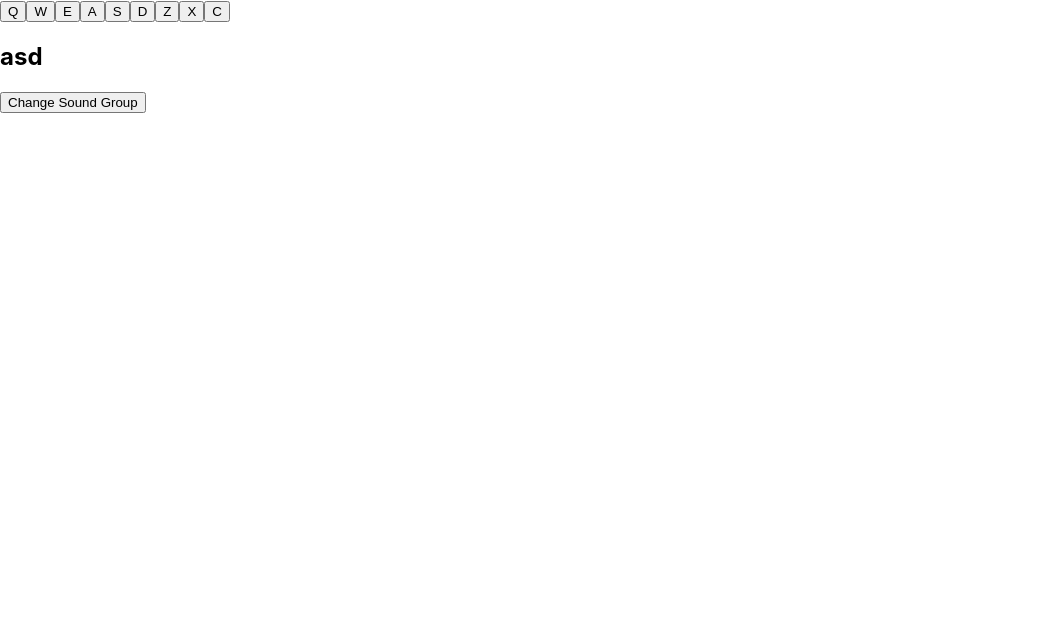
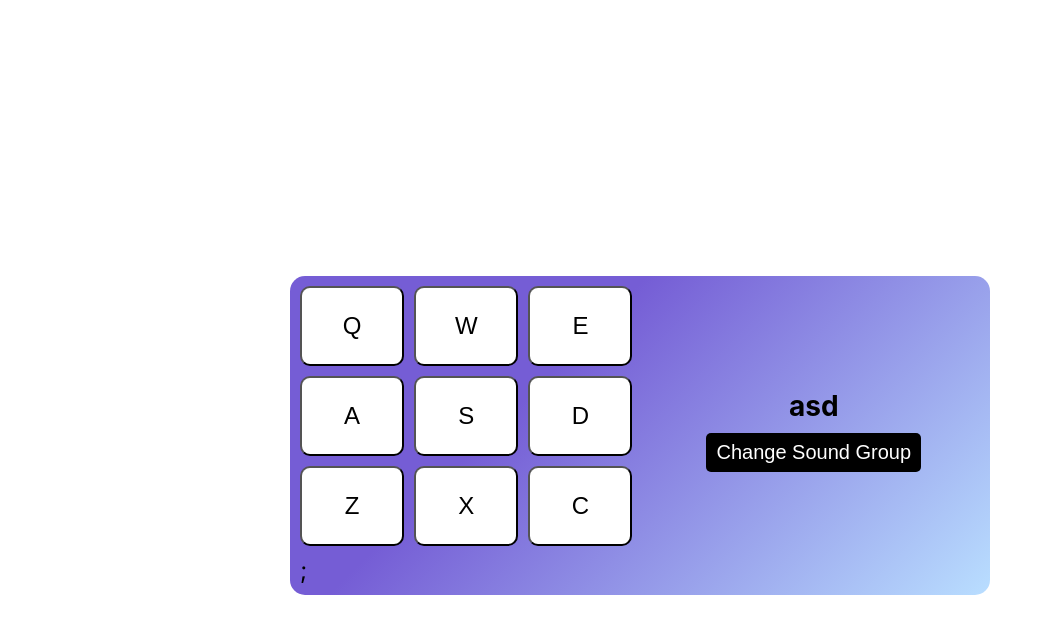
Before and after one commit to CanOguzz/react-drum-machine, a React (Create React App) app: page / in a window 1280 px wide. Shown: the top 634 px of the page, without its empty margins (0-1053 px from the left). Built offline with nearby package versions, Linux system fonts and the light colour scheme.

Commit message:
styling code add into css

```diff
--- a/src/Components/DrumMachine/DrumMachine.css
+++ b/src/Components/DrumMachine/DrumMachine.css
@@ -0,0 +1,85 @@
+*{
+    margin: 0;
+  }
+
+  body {
+    font-size: 24px;
+  }
+
+  h2 {
+    font-size: 28px
+  }
+
+  #drum-machine {
+    margin: 15px;
+    height: 100vh;
+    display: flex;
+    align-items: center;
+    flex-direction: column;
+    justify-content: center;
+  }
+
+  .wrapper {
+      width: 100%;
+      display: grid;
+      padding: 10px;
+      grid-gap: 15px;
+      margin-top: 40px;
+      border-radius: 15px;
+      grid-template-columns: 1fr;
+      background-image: linear-gradient(
+  -225deg
+  , #755dd5 35%, #b9deff 100%);
+  }
+
+  .keyboard {
+      display: grid;
+      grid-gap: 10px;
+      grid-template-columns: repeat(3, 1fr);
+  }
+
+  .keyboard .drum-pad {
+    width: 100%;
+    height: 80px;
+    outline: none;
+    font-size: 24px;
+    cursor: pointer;
+    border-radius: 10px;
+    background-color: #ffffff;
+    transition: all .3s ease-in-out
+  }
+
+  @media(min-width: 768px){
+    .wrapper {
+        width: 680px;
+    }
+  }
+
+  @media(min-width: 992px){
+    .wrapper {
+       grid-template-columns: 1fr 1fr;
+    }
+  }
+
+  .controle {
+    display: flex;
+    align-items: center;
+    flex-direction: column;
+    justify-content: center;
+  }
+
+  .controle > button,
+  .controle > input,
+  .controle > h2{
+    margin-bottom: 10px
+  }
+
+  .controle button{
+    border: none;
+    color: #ffffff;
+    cursor: pointer;
+    font-size: 20px;
+    padding: 8px 10px;
+    border-radius: 5px;
+    background-color: #000000;
+  }
--- a/src/Components/DrumMachine/DrumMachine.jsx
+++ b/src/Components/DrumMachine/DrumMachine.jsx
@@ -58,62 +58,61 @@ const firstSoundsGroup = [
   },
 ];
 
-
 const secondSoundsGroup = [
   {
     keyCode: 81,
-      keyTrigger: 'Q',
-      id: 'Chord-1',
-      url: 'https://s3.amazonaws.com/freecodecamp/drums/Chord_1.mp3'
+    keyTrigger: "Q",
+    id: "Chord-1",
+    url: "https://s3.amazonaws.com/freecodecamp/drums/Chord_1.mp3",
   },
   {
     keyCode: 87,
-      keyTrigger: 'W',
-      id: 'Chord-2',
-      url: 'https://s3.amazonaws.com/freecodecamp/drums/Chord_2.mp3'
+    keyTrigger: "W",
+    id: "Chord-2",
+    url: "https://s3.amazonaws.com/freecodecamp/drums/Chord_2.mp3",
   },
   {
     keyCode: 69,
-      keyTrigger: 'E',
-      id: 'Chord-3',
-      url: 'https://s3.amazonaws.com/freecodecamp/drums/Chord_3.mp3'
+    keyTrigger: "E",
+    id: "Chord-3",
+    url: "https://s3.amazonaws.com/freecodecamp/drums/Chord_3.mp3",
   },
   {
     keyCode: 65,
-      keyTrigger: 'A',
-      id: 'Shaker',
-      url: 'https://s3.amazonaws.com/freecodecamp/drums/Give_us_a_light.mp3'
+    keyTrigger: "A",
+    id: "Shaker",
+    url: "https://s3.amazonaws.com/freecodecamp/drums/Give_us_a_light.mp3",
   },
   {
     keyCode: 83,
-      keyTrigger: 'S',
-      id: 'Open-HH',
-      url: 'https://s3.amazonaws.com/freecodecamp/drums/Dry_Ohh.mp3'
+    keyTrigger: "S",
+    id: "Open-HH",
+    url: "https://s3.amazonaws.com/freecodecamp/drums/Dry_Ohh.mp3",
   },
   {
     keyCode: 68,
-      keyTrigger: 'D',
-      id: 'Closed-HH',
-      url: 'https://s3.amazonaws.com/freecodecamp/drums/Bld_H1.mp3'
+    keyTrigger: "D",
+    id: "Closed-HH",
+    url: "https://s3.amazonaws.com/freecodecamp/drums/Bld_H1.mp3",
   },
   {
     keyCode: 90,
-      keyTrigger: 'Z',
-      id: 'Punchy-Kick',
-      url: 'https://s3.amazonaws.com/freecodecamp/drums/punchy_kick_1.mp3'
+    keyTrigger: "Z",
+    id: "Punchy-Kick",
+    url: "https://s3.amazonaws.com/freecodecamp/drums/punchy_kick_1.mp3",
   },
   {
     keyCode: 88,
-      keyTrigger: 'X',
-      id: 'Side-Stick',
-      url: 'https://s3.amazonaws.com/freecodecamp/drums/side_stick_1.mp3'
+    keyTrigger: "X",
+    id: "Side-Stick",
+    url: "https://s3.amazonaws.com/freecodecamp/drums/side_stick_1.mp3",
   },
   {
     keyCode: 67,
-      keyTrigger: 'C',
-      id: 'Snare',
-      url: 'https://s3.amazonaws.com/freecodecamp/drums/Brk_Snr.mp3'
-    }
+    keyTrigger: "C",
+    id: "Snare",
+    url: "https://s3.amazonaws.com/freecodecamp/drums/Brk_Snr.mp3",
+  },
 ];
 
 const soundsName = {
@@ -123,7 +122,7 @@ const soundsName = {
 
 const soundsGroup = {
   heaterKit: firstSoundsGroup,
-  smoothPianoKit: secondSoundsGroup
+  smoothPianoKit: secondSoundsGroup,
 };
 
 const KeyboardKey = ({ play, sound: { keyTrigger, url } }) => {
@@ -149,14 +148,21 @@ const KeyboardKey = ({ play, sound: { keyTrigger, url } }) => {
 };
 
 const Keyboard = ({ play, sounds }) => {
-    console.log('sounds:', sounds);
-  return sounds.map((sound, index) => <KeyboardKey key={index} play={play} sound={sound} />);
+  console.log("sounds:", sounds);
+  return (
+    <div className="keyboard">
+      {sounds.map((sound, index) => (
+        <KeyboardKey key={index} play={play} sound={sound} />
+      ))}
+      ;
+    </div>
+  );
 };
 
 const DrumControle = ({ changeSoundGroup }) => {
   return (
     <div className="controle">
-        <h2 id="display" >asd</h2>
+      <h2 id="display">asd</h2>
       <button onClick={changeSoundGroup}>Change Sound Group</button>
     </div>
   );
@@ -166,33 +172,30 @@ const DrumMachine = () => {
   const [soundType, setSoundType] = React.useState("heaterKit");
   const [sounds, setSounds] = React.useState(soundsGroup[soundType]);
 
-
-
   const play = (key) => {
     const audio = document.getElementById(key);
     audio.currentTime = 0;
     audio.play().catch((error) => console.error("playback error: ", error));
   };
 
-
   const changeSoundGroup = () => {
-    if(soundType === "heaterKit"){
-        console.log('smoothPianoKit sounds:', soundsGroup.smoothPianoKit);
+    if (soundType === "heaterKit") {
+      console.log("smoothPianoKit sounds:", soundsGroup.smoothPianoKit);
       setSoundType("smoothPianoKit");
       setSounds(soundsGroup.smoothPianoKit);
     } else {
-        console.log('heaterKit sounds:', soundsGroup.heaterKit);
+      console.log("heaterKit sounds:", soundsGroup.heaterKit);
       setSoundType("heaterKit");
       setSounds(soundsGroup.heaterKit);
     }
   };
 
-
   return (
     <div id="drum-machine">
+      <div className="wrapper">
         <Keyboard play={play} sounds={sounds} />
         <DrumControle changeSoundGroup={changeSoundGroup} />
-
+      </div>
     </div>
   );
 };
```
Lines whose indentation alone changed are shown as unchanged.
